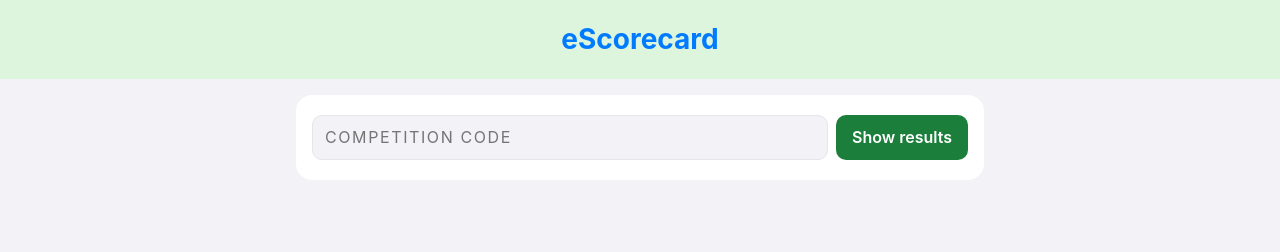
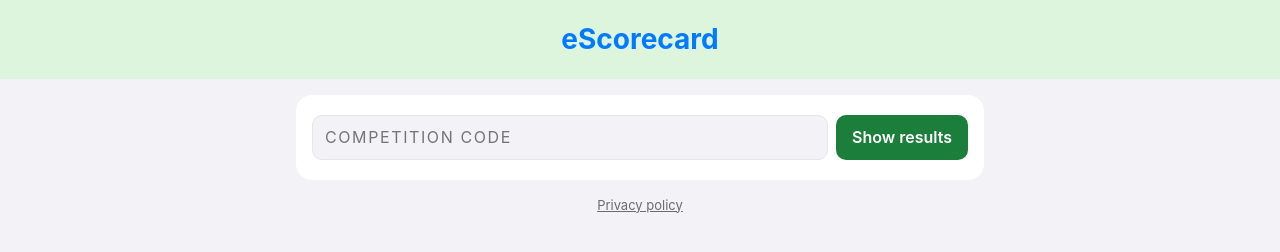
Before and after one commit to stewaaa/escorecard-results, a plain HTML site: page index.html in a window 1280 px wide. Drawn offline with Linux system fonts and the light colour scheme.

Commit message:
Link to the privacy policy
Co-Authored-By: Claude Sonnet 5.5 <noreply@anthropic.com>

```diff
--- a/index.html
+++ b/index.html
@@ -51,6 +51,7 @@
   button { font:inherit; font-weight:600; padding:10px 16px; border:0; border-radius:10px; background:var(--green); color:#fff; }
   .error { color:var(--red); padding:12px 0; }
   .foot { text-align:center; color:var(--muted); font-size:13px; }
+  .foot a { color:inherit; }
 </style>
 </head>
 <body>
@@ -64,6 +65,7 @@
   </div>
   <div id="out"></div>
   <p class="foot" id="foot"></p>
+  <p class="foot"><a href="privacy.html">Privacy policy</a></p>
 </main>
 <script>
 const SUPABASE_URL = "https://zvsstqtlrpbfruvgsyfc.supabase.co";
```
